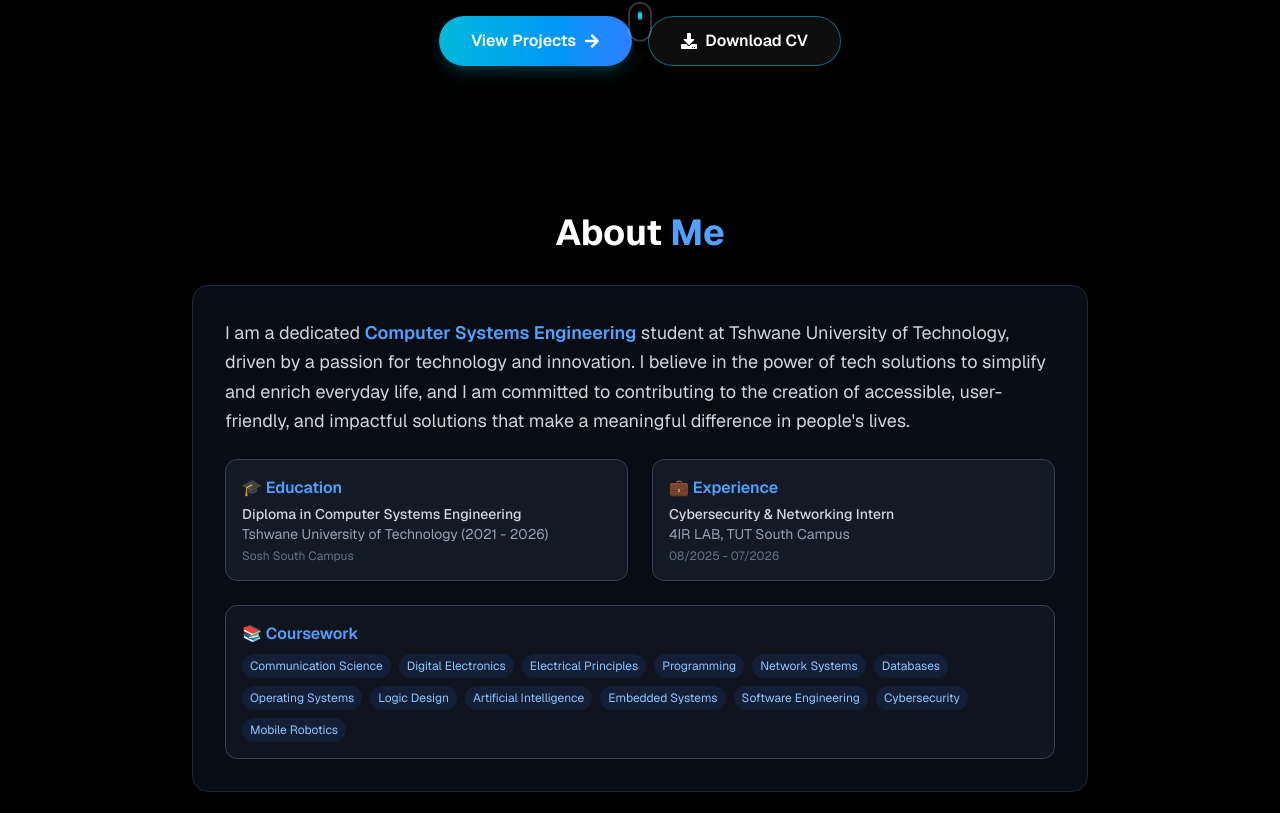
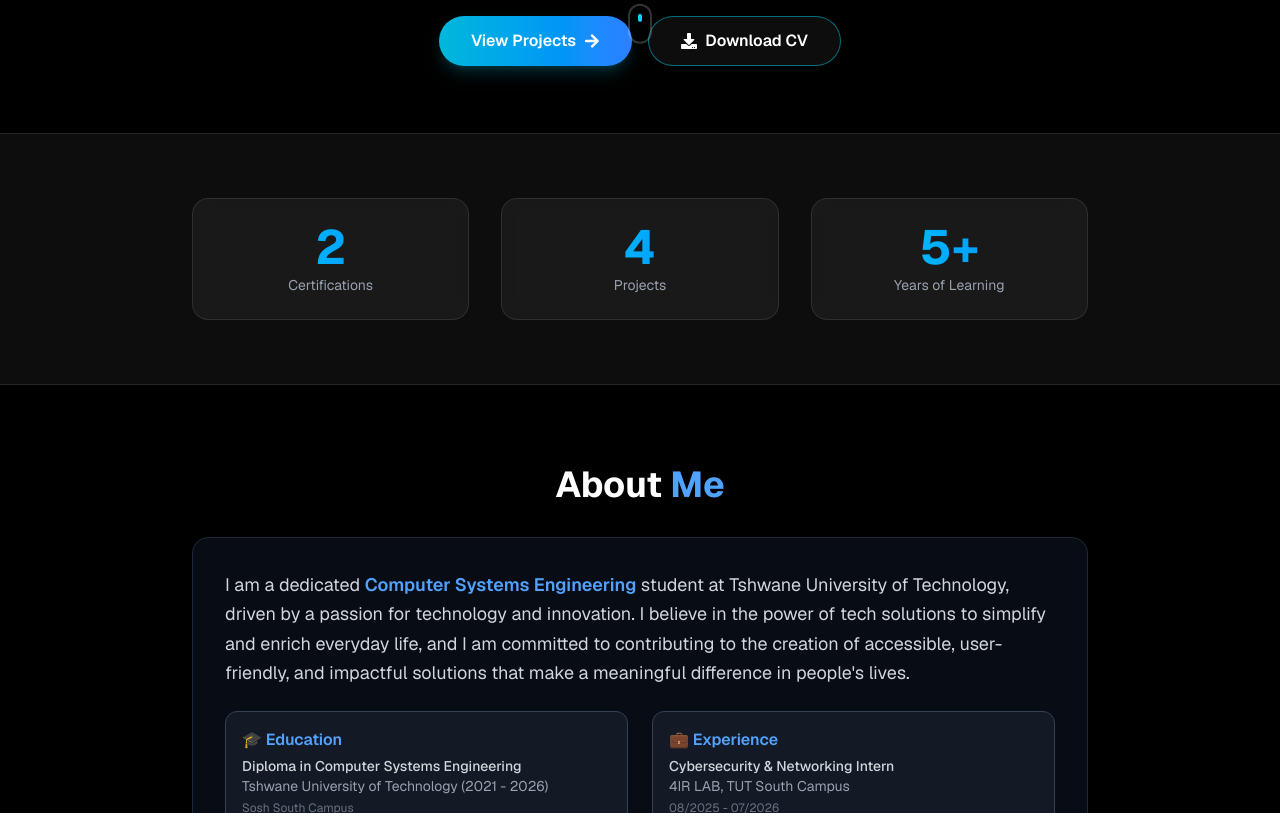
Before and after one commit to Boniwe449/portfolio, a Next.js app: page / in a window 1280 px wide. Shown: the part 667-1480 px from the top of the page. Built offline with nearby package versions, Linux system fonts and the light colour scheme.

Commit message:
Added Stats and Certificates sections to homepage

```diff
--- a/app/page.tsx
+++ b/app/page.tsx
@@ -4,15 +4,19 @@ import Skills from "@/components/Skills";
 import Projects from "@/components/Projects";
 import Contact from "@/components/Contact";
 import Navbar from "@/components/Navbar";
+import Stats from "@/components/Stats";
+import Certificates from "@/components/Certificates";
 
 export default function Home() {
   return (
     <main className="bg-black text-white min-h-screen">
       <Navbar />
       <Hero />
+      <Stats />
       <About />
       <Skills />
       <Projects />
+      <Certificates />
       <Contact />
     </main>
   );
--- /dev/null
+++ b/components/Roadmap.tsx
@@ -0,0 +1,46 @@
+"use client";
+
+import { motion } from "framer-motion";
+
+const roadmap = [
+  { year: "2025 – 2026", title: "Complete Diploma & Internship", desc: "Finalize studies at TUT and complete the 4IR LAB internship." },
+  { year: "Q4 2026", title: "Launch Cybersecurity Portfolio", desc: "Publish case studies and research on my personal site." },
+  { year: "2027+", title: "Security Engineer / Tech Lead", desc: "Lead security teams and architect robust systems." },
+];
+
+export default function Roadmap() {
+  return (
+    <section id="roadmap" className="py-20 px-4">
+      <motion.div
+        initial={{ opacity: 0, y: 20 }}
+        whileInView={{ opacity: 1, y: 0 }}
+        transition={{ duration: 0.6 }}
+        viewport={{ once: true }}
+        className="max-w-4xl mx-auto"
+      >
+        <h2 className="text-4xl font-bold mb-10 text-center">
+          My <span className="text-transparent bg-clip-text bg-gradient-to-r from-cyan-400 to-blue-500">Roadmap</span>
+        </h2>
+
+        <div className="space-y-8">
+          {roadmap.map((item, index) => (
+            <motion.div
+              key={index}
+              initial={{ opacity: 0, x: -20 }}
+              whileInView={{ opacity: 1, x: 0 }}
+              transition={{ delay: index * 0.2 }}
+              viewport={{ once: true }}
+              className="p-6 rounded-2xl bg-white/5 backdrop-blur-sm border border-white/10 hover:border-cyan-400/30 transition-all"
+            >
+              <div className="flex flex-col md:flex-row md:items-center gap-2 md:gap-4">
+                <span className="text-lg font-bold text-cyan-400 md:w-40">{item.year}</span>
+                <h3 className="text-xl font-semibold text-white">{item.title}</h3>
+                <p className="text-gray-400 text-sm md:ml-auto">{item.desc}</p>
+              </div>
+            </motion.div>
+          ))}
+        </div>
+      </motion.div>
+    </section>
+  );
+}
--- /dev/null
+++ b/components/Stats.tsx
@@ -0,0 +1,33 @@
+"use client";
+
+import { motion } from "framer-motion";
+
+const stats = [
+  { number: "2", label: "Certifications" },
+  { number: "4", label: "Projects" },
+  { number: "5+", label: "Years of Learning" },
+];
+
+export default function Stats() {
+  return (
+    <section className="py-16 px-4 bg-white/5 border-y border-white/10">
+      <div className="max-w-4xl mx-auto grid grid-cols-1 md:grid-cols-3 gap-8 text-center">
+        {stats.map((stat, index) => (
+          <motion.div
+            key={index}
+            initial={{ opacity: 0, scale: 0.8 }}
+            whileInView={{ opacity: 1, scale: 1 }}
+            transition={{ duration: 0.4, delay: index * 0.1 }}
+            viewport={{ once: true }}
+            className="p-6 rounded-2xl bg-white/5 backdrop-blur-sm border border-white/10"
+          >
+            <div className="text-4xl md:text-5xl font-bold text-transparent bg-clip-text bg-gradient-to-r from-cyan-400 to-blue-500">
+              {stat.number}
+            </div>
+            <p className="text-gray-400 text-sm mt-1">{stat.label}</p>
+          </motion.div>
+        ))}
+      </div>
+    </section>
+  );
+}
```
